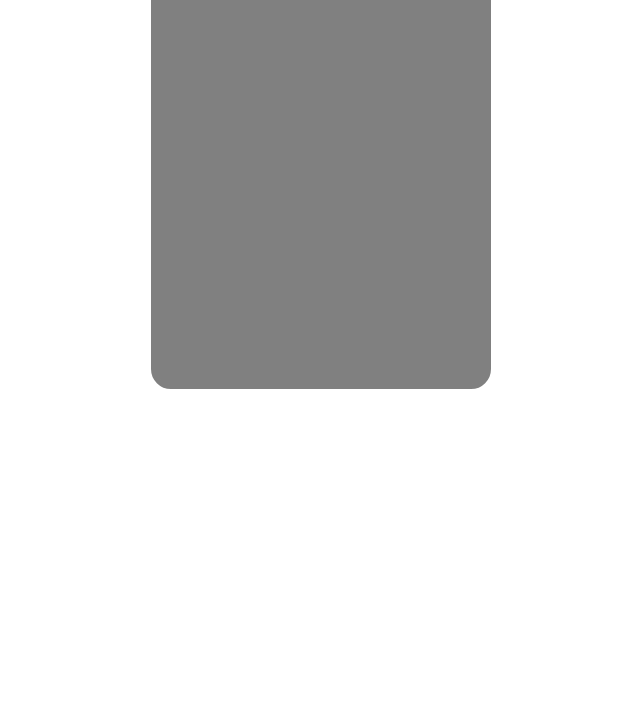
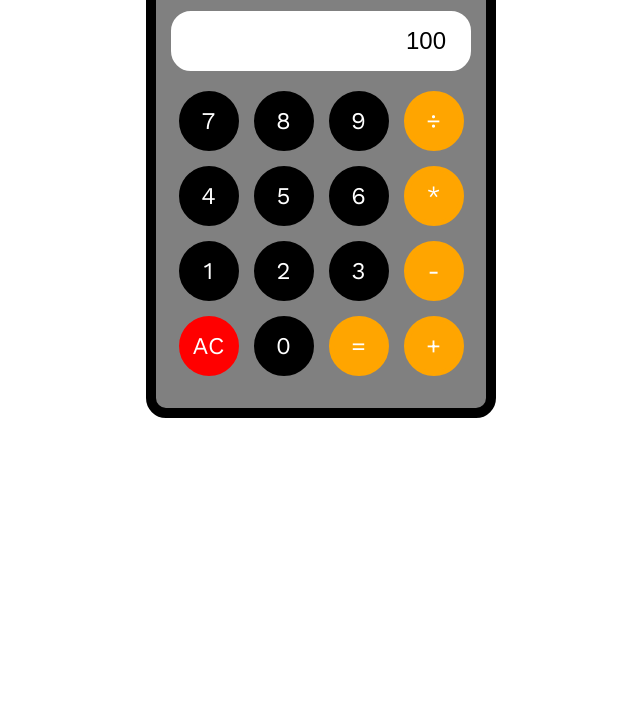
Before and after one commit to faunhub/calculator, a plain HTML site: page index.html in a window 1280 px wide. Shown: the part 77-800 px from the top of the page, without its empty margins (319-959 px from the left). Drawn offline with nearby package versions, Linux system fonts and the light colour scheme; a web font is replaced by a local one.

Commit message:
added numbers and style

```diff
--- a/index.html
+++ b/index.html
@@ -9,11 +9,26 @@
     <script src="script.js" defer></script>
 </head>
 <body>
-    <div class="header">Calculator</div>
+    <div id="header">Calculator</div>
     <div id="calculator">
         <div class ="display">100</div>
         <div class ="workings">
-
+            <div class="number">7</div>
+            <div class="number">8</div>
+            <div class="number">9</div>
+            <div class="operation">÷</div>
+            <div class="number">4</div>
+            <div class="number">5</div>
+            <div class="number">6</div>
+            <div class="operation">*</div>
+            <div class="number">1</div>
+            <div class="number">2</div>
+            <div class="number">3</div>
+            <div class="operation">-</div>
+            <div class="clear">AC</div>
+            <div class="number">0</div>
+            <div class="operation">=</div>
+            <div class="operation">+</div>
         </div>
     </div>
 </body>
--- a/style.css
+++ b/style.css
@@ -1,21 +1,67 @@
+@import url('https://fonts.googleapis.com/css2?family=Mochiy+Pop+P+One&family=Work+Sans&display=swap');
+
 body {
     display: flex;
     flex-direction: column;
     align-items: center;
 }
+#header {
+    font-family: 'Mochiy Pop P One', sans-serif;
+    font-size: 32px;
+}
+
 #calculator{
     width: 300px;
     height: 400px;
     background-color: gray;
-    border: 5px solid gray;
+    border: 10px solid black;
     border-radius: 20px;
     padding: 15px;
+    display: flex;
+    flex-direction: column;
+    justify-content: center;
 }
 .display{
     background-color: white;
     display: flex;
     justify-content: end;
+    align-items: center;
     border: 5px solid white;
     border-radius: 20px;
-
+    margin-bottom: 20px;
+    font-size: 24px;
+    height: 50px;
+    padding-right: 20px;
+    font-family: 'Mochiy Pop P One', sans-serif;
 }
+.workings{
+    display: flex;
+    flex-wrap: wrap;
+    align-content: space-around;
+    gap: 15px;
+    justify-content: center;
+}
+.number, .operation, .clear {
+    color: white;
+    display: flex;
+    justify-content: center;
+    align-items: center;
+    border: 5px solid;
+    border-radius: 50%;
+    height: 50px;
+    width: 50px;
+    font-size: 24px;
+    font-family: 'Work Sans', sans-serif;
+}
+.number{
+    background-color: black ;
+    border-color: black;
+}
+.operation{
+    background-color: orange;
+    border-color: orange;
+}
+.clear {
+    background-color: red;
+    border-color: red;
+}
```
